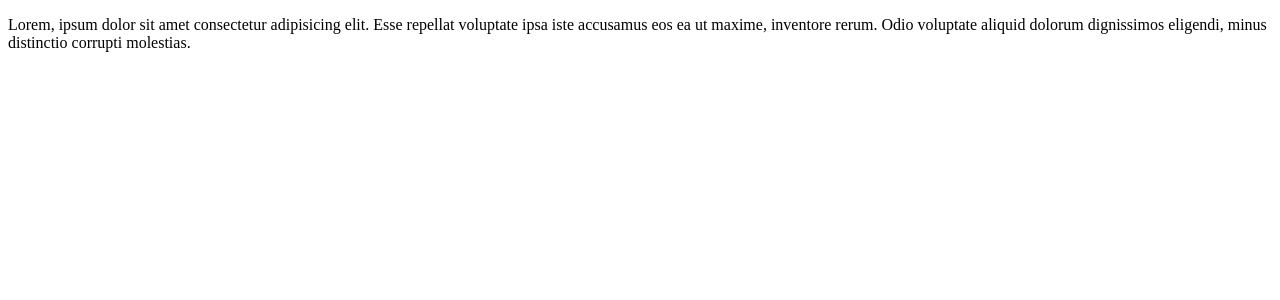
After one commit to yubinhu/AirbnbAnalyzer, a Flask app: template application/templates/index.html in a window 1280 px wide. The commit adds this page. Shown: the top 300 px of the page. Run offline with Flask 2, Linux system fonts and the light colour scheme; the template is opened without the code that fills it, so the values that code supplies are empty; some libraries are stand-ins or nearby versions.

Commit message:
plotly basics

```diff
--- /dev/null
+++ b/application/__init__.py
@@ -0,0 +1,5 @@
+from flask import Flask
+
+app = Flask(__name__)
+
+from application import routes
--- /dev/null
+++ b/application/templates/index.html
@@ -0,0 +1,11 @@
+{% extends "layout.html" %}
+{% block content %}
+  <div id='chart' class='chart'”></div>
+  <p>Lorem, ipsum dolor sit amet consectetur adipisicing elit. Esse repellat voluptate ipsa iste accusamus eos ea ut maxime, inventore rerum. Odio voluptate aliquid dolorum dignissimos eligendi, minus distinctio corrupti molestias.</p>
+  <script src='https://cdn.plot.ly/plotly-latest.min.js'></script>
+  <script>
+    var graphs = {{graph1JSON | safe}};
+    Plotly.plot('chart',graphs,{});
+  </script>
+
+{% endblock %}
--- a/index.html
+++ b/application/templates/layout.html
@@ -3,11 +3,11 @@
 <head>
     <meta charset="UTF-8">
     <meta http-equiv="X-UA-Compatible" content="IE=edge">
-    <meta name="viewport" content="width=s, initial-scale=1.0">
+    <meta name="viewport" content="width=device-width, initial-scale=1.0">
     <title>Document</title>
 </head>
 <body>
-    <title>Airbnb Analyzer</title>
-
+    {% block content %}
+    {% endblock %}
 </body>
 </html>
--- /dev/null
+++ b/run.py
@@ -0,0 +1,4 @@
+from application import app
+
+if __name__ == "__main__":
+    app.run(debug=True)
```
Also changed, not shown: application/routes.py (added, +14 -0 lines), application/static/placeholder.txt (added).
